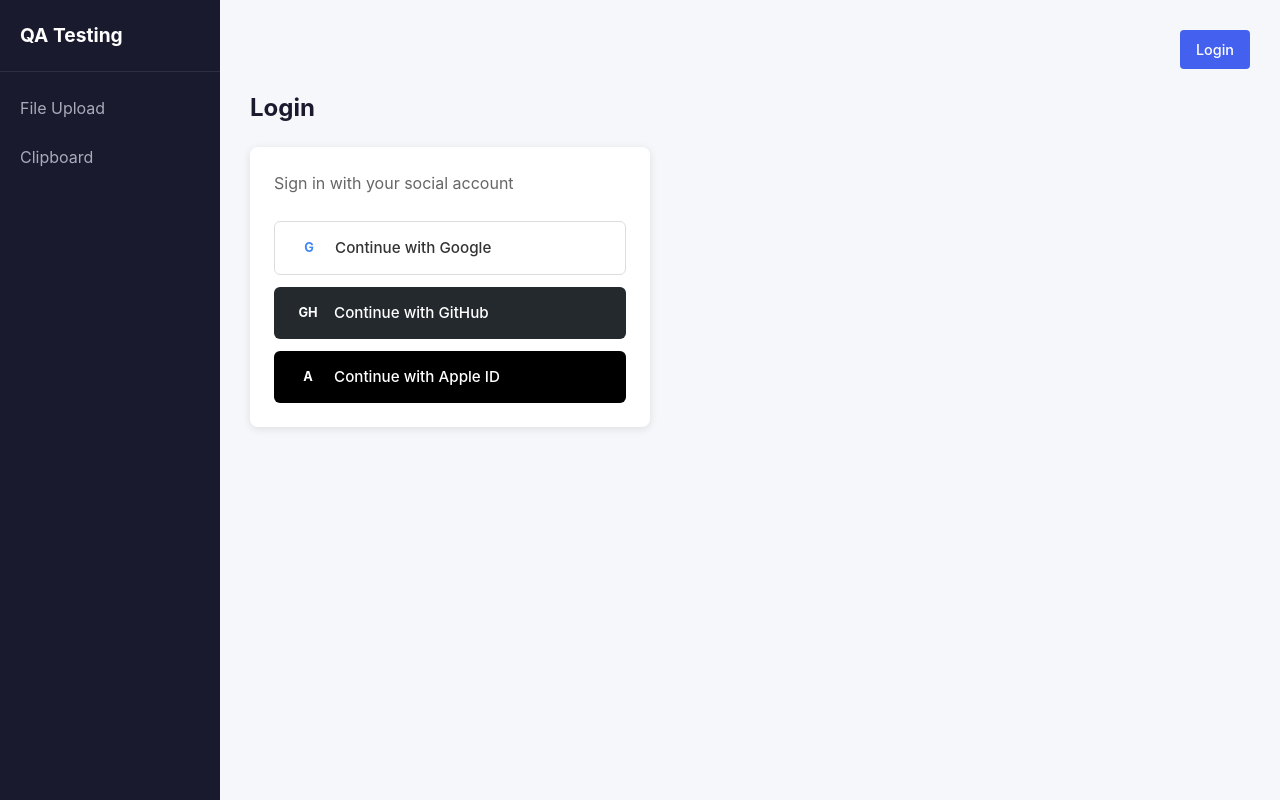
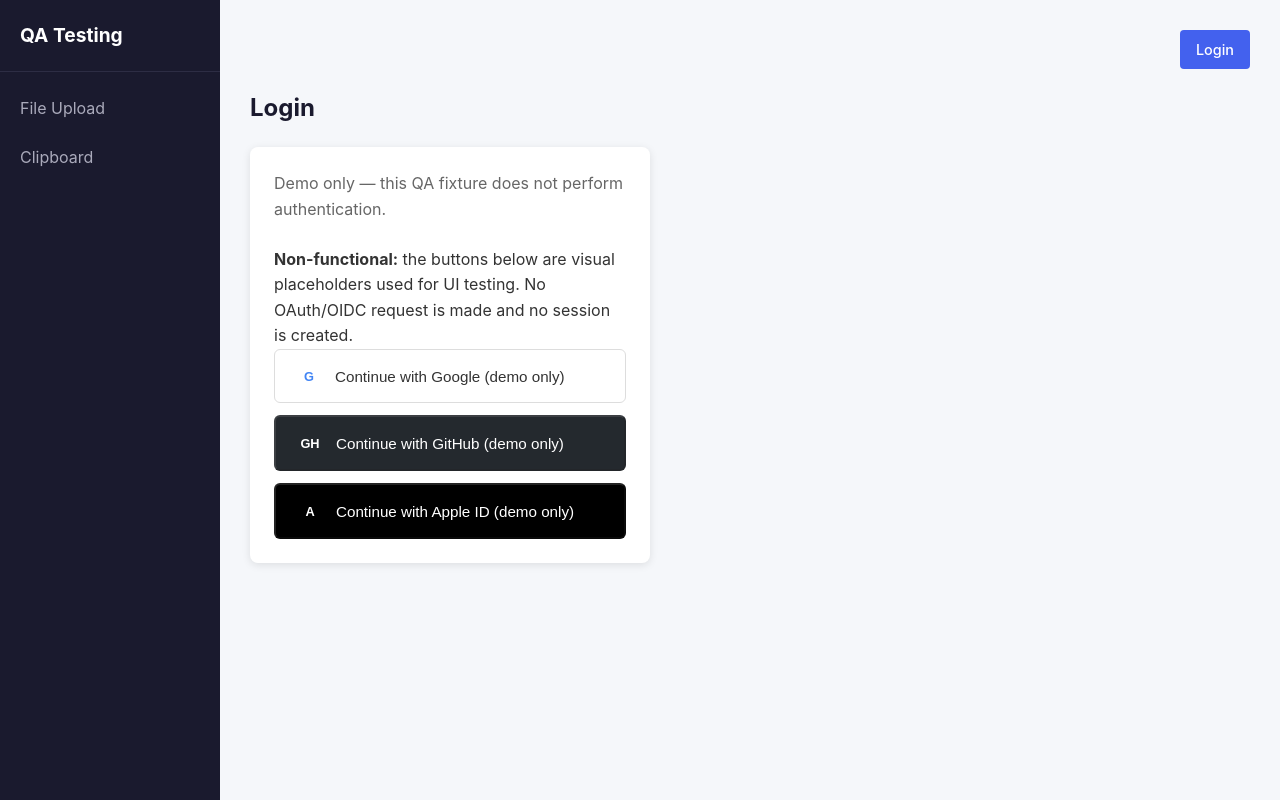
Before and after one commit to boyang9527/QATestingSample, a website: page public/index.html in a window 1280 px wide. Both pictures are taken after a click on the link "Login". Drawn offline with Linux system fonts and the light colour scheme.

Commit message:
Continuum fix

```diff
--- a/public/index.html
+++ b/public/index.html
@@ -3,6 +3,8 @@
 <head>
     <meta charset="UTF-8">
     <meta name="viewport" content="width=device-width, initial-scale=1.0">
+    <meta http-equiv="Content-Security-Policy" content="frame-ancestors 'none'">
+    <meta name="referrer" content="no-referrer">
     <title>QA Testing Sample App</title>
     <link rel="stylesheet" href="styles.css">
 </head>
@@ -25,20 +27,24 @@
         <section id="login" class="page">
             <h2>Login</h2>
             <div class="card login-card">
-                <p class="login-subtitle">Sign in with your social account</p>
-                <div class="social-login-buttons">
-                    <a href="https://accounts.google.com" class="btn-social btn-google">
+                <p class="login-subtitle">Demo only &mdash; this QA fixture does not perform authentication.</p>
+                <p class="login-demo-notice" role="note">
+                    <strong>Non-functional:</strong> the buttons below are visual placeholders used for
+                    UI testing. No OAuth/OIDC request is made and no session is created.
+                </p>
+                <div class="social-login-buttons" aria-label="Demo social sign-in buttons (non-functional)">
+                    <button type="button" class="btn-social btn-google" disabled aria-disabled="true" title="Demo only — not functional">
                         <span class="social-icon">G</span>
-                        Continue with Google
-                    </a>
-                    <a href="https://github.com/login" class="btn-social btn-github">
+                        Continue with Google (demo only)
+                    </button>
+                    <button type="button" class="btn-social btn-github" disabled aria-disabled="true" title="Demo only — not functional">
                         <span class="social-icon">GH</span>
-                        Continue with GitHub
-                    </a>
-                    <a href="https://appleid.apple.com" class="btn-social btn-apple">
+                        Continue with GitHub (demo only)
+                    </button>
+                    <button type="button" class="btn-social btn-apple" disabled aria-disabled="true" title="Demo only — not functional">
                         <span class="social-icon">A</span>
-                        Continue with Apple ID
-                    </a>
+                        Continue with Apple ID (demo only)
+                    </button>
                 </div>
             </div>
         </section>
```
Also changed, not shown: amplify.yml (+13 -0 lines).
